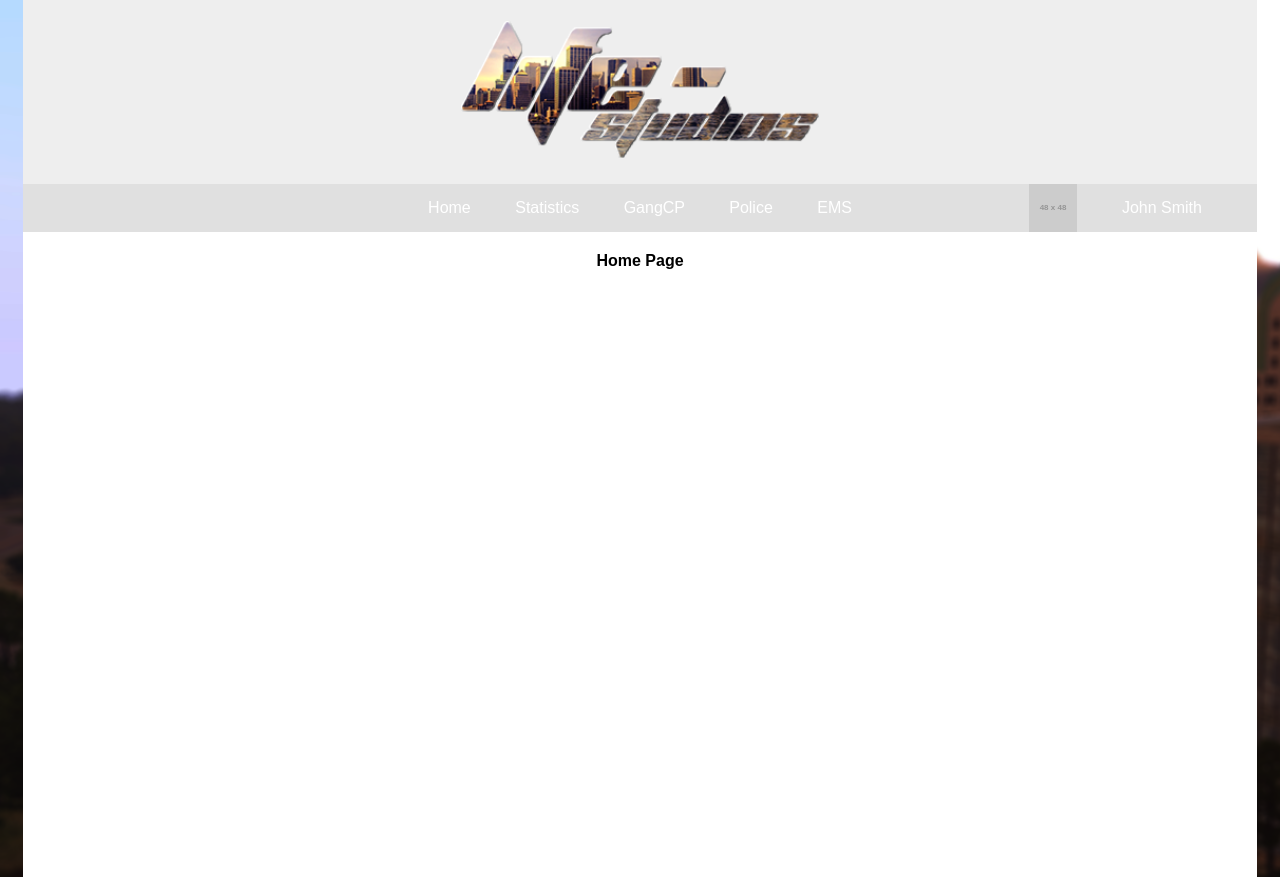
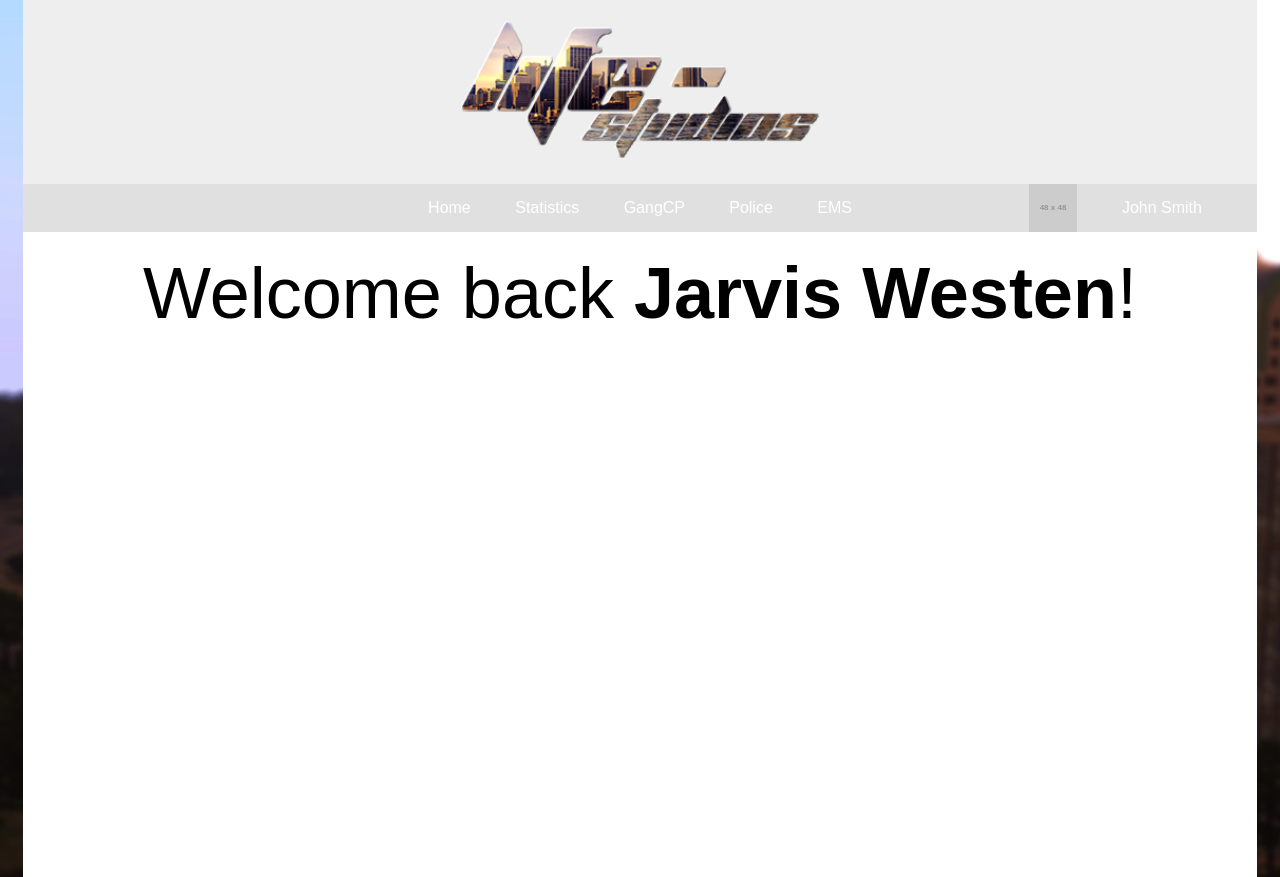
Before and after one commit to Joannou1/A3L-CP, a PHP site: page /index.php?page=home in a window 1280 px wide. Shown: the top 877 px of the page. Run offline with PHP 8.4, Linux system fonts and the light colour scheme; grey boxes labelled with a size stand in for pictures from a placeholder-image service; some libraries are stand-ins or nearby versions.

Commit message:
Css Changes

```diff
--- a/css/style.css
+++ b/css/style.css
@@ -99,6 +99,7 @@ padding: 20px 20px 20px 20px;
 
 .container-welcome {
 text-align: center;
+font-size: 72px;
 }
 
 .footer {
--- a/index.php
+++ b/index.php
@@ -55,7 +55,7 @@ $page = $_GET["page"];
 	<?php if(($page == "") || ($page == "home")){ ?>
 		<div class="content-container">
 			<div class="container-welcome">
-				<b>Home Page</b>
+				Welcome back <b>Jarvis Westen</b>!
 			</div>
 		</div>
 	<?php }elseif($page == "stats"){ ?>
```
